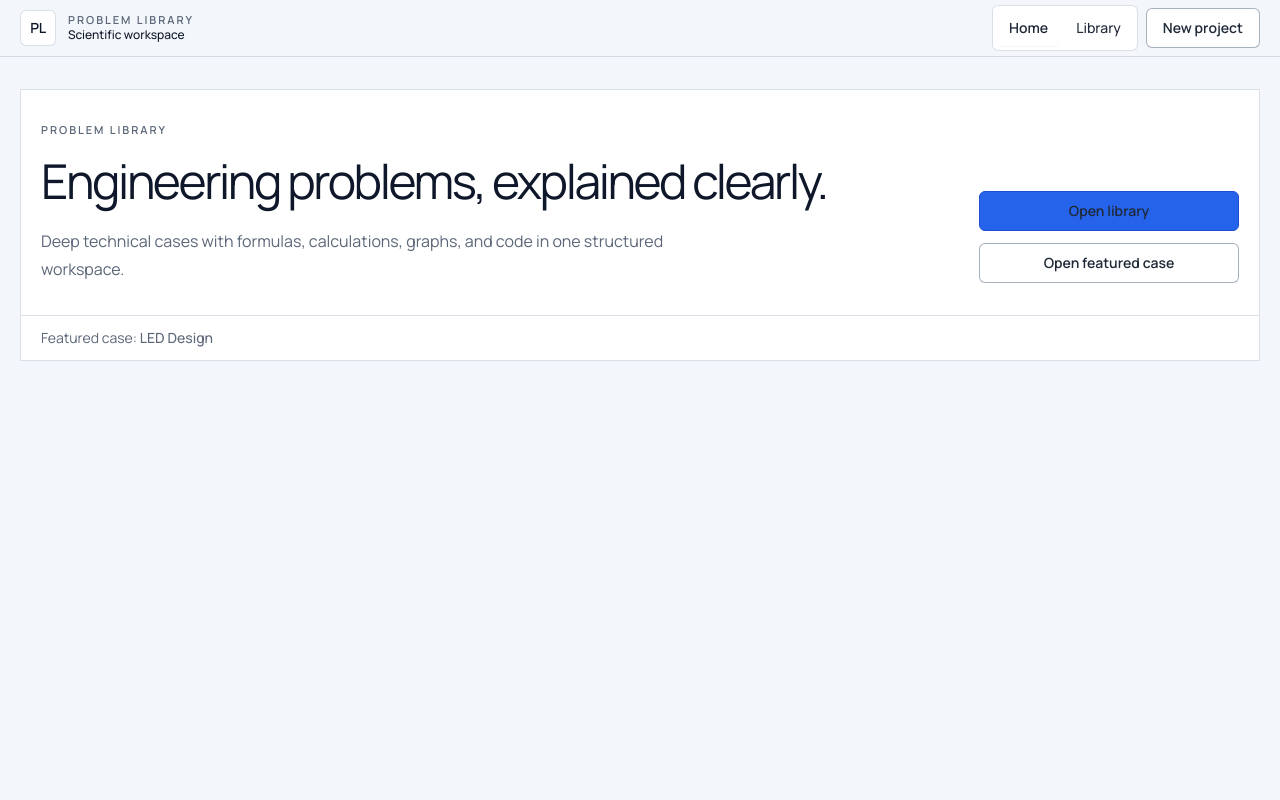
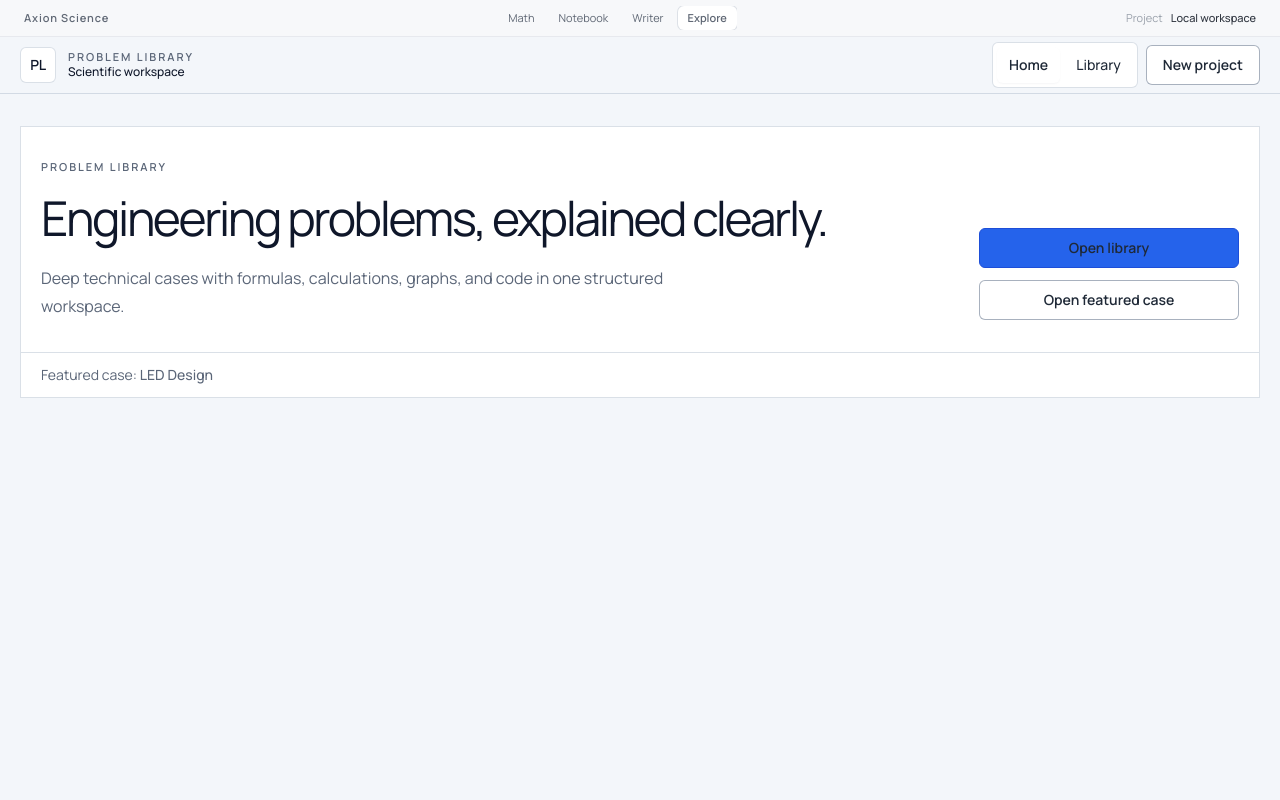
Before and after one commit to AxionSoftware-Inc/Problem-library, a Next.js app: page / in a window 1280 px wide. Shown: the top 800 px of the page. Built offline with nearby package versions, Linux system fonts and the light colour scheme; no server answers.

Commit message:
feat(ecosystem): mount Science Hub ecosystem chrome

```diff
--- a/app/layout.tsx
+++ b/app/layout.tsx
@@ -1,5 +1,6 @@
 import type { Metadata } from "next";
 import { Geist_Mono, Manrope, Space_Grotesk } from "next/font/google";
+import { EcosystemBar } from "@/components/ecosystem/ecosystem-bar";
 import { Footer } from "@/components/footer";
 import { Navbar } from "@/components/navbar";
 import "./globals.css";
@@ -20,9 +21,9 @@ const displayFont = Space_Grotesk({
 });
 
 export const metadata: Metadata = {
-  title: "Problem Library | Engineering Learning Platform",
+  title: "Axion Science",
   description:
-    "Bitta muammoni chuqur o‘rganish uchun markazlashgan design system va komponentli arxitekturaga ega engineering learning platform.",
+    "A project-centered scientific environment connecting computation, reasoning, visualization, and publication.",
 };
 
 export default function RootLayout({
@@ -36,6 +37,7 @@ export default function RootLayout({
         className={`${bodyFont.variable} ${displayFont.variable} ${geistMono.variable} antialiased`}
       >
         <div className="relative flex min-h-screen flex-col">
+          <EcosystemBar currentApp="science" />
           <Navbar />
           <div className="flex-1">{children}</div>
           <Footer />
```
